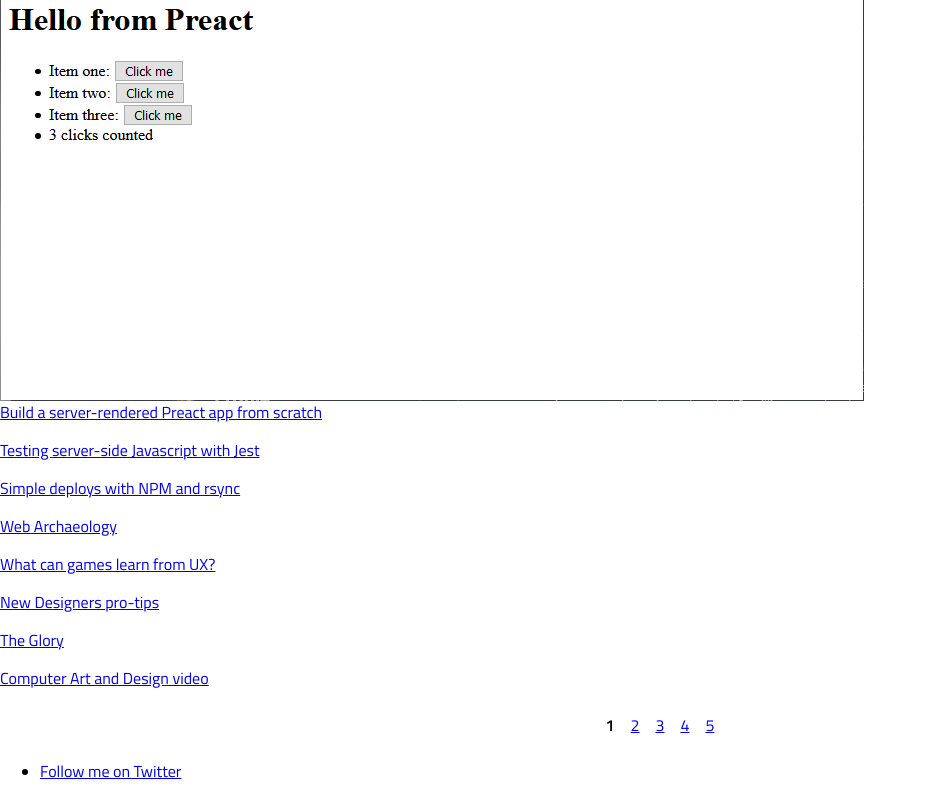
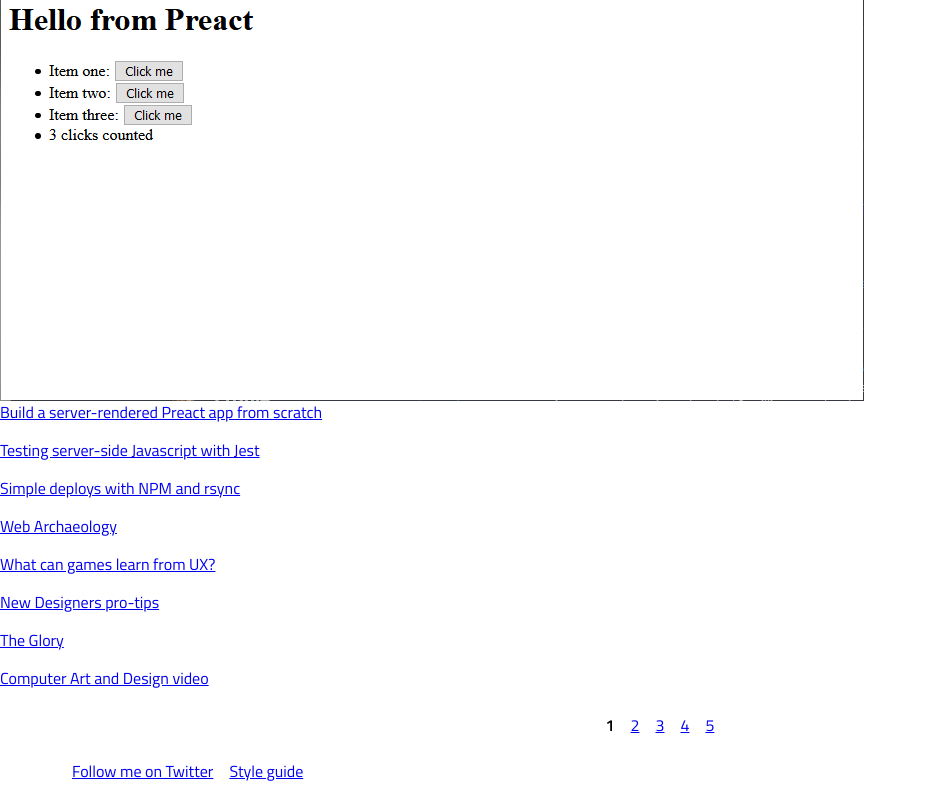
Before and after one commit to velvetkevorkian/website-2021, a Next.js app: page /blog in a window 1280 px wide. Shown: the part 307-1107 px from the top of the page, without its empty margins (0-927 px from the left). Built offline with nearby package versions, Linux system fonts and the light colour scheme.

Commit message:
Refactor footer - basic styling - icon setup

```diff
--- a/components/Footer.tsx
+++ /dev/null
@@ -1,22 +0,0 @@
-import Link from 'next/link'
-
-export default function Footer(): JSX.Element {
-  const links = [
-    { title: 'Follow me on Twitter', href: 'https://twitter.com/k_macquarrie' }
-  ]
-  return (
-    <footer>
-      <nav>
-        <ul>
-          {links.map(l => (
-            <li>
-              <Link href={l.href}>
-                <a>{l.title}</a>
-              </Link>
-            </li>
-          ))}
-        </ul>
-      </nav>
-    </footer>
-  )
-}
--- /dev/null
+++ b/components/Footer/index.tsx
@@ -0,0 +1,32 @@
+import Link from 'next/link'
+import twitter from 'assets/images/twitter.svg'
+import styles from './styles.module.css'
+
+export default function Footer() {
+  const links = [
+    { title: 'Follow me on Twitter', href: 'https://twitter.com/k_macquarrie', icon: twitter },
+    { title: 'Style guide', href: '/style-guide' },
+  ]
+  return (
+    <footer>
+      <nav>
+        <ul className={styles['footer-nav-list']}>
+          {links.map(l => (
+            <li className={styles['footer-nav-item']}>
+              <Link href={l.href}>
+                <a className={styles['footer-nav-link']}>
+                  { l.icon && (
+                    <svg className={styles['footer-nav-icon']}>
+                      <use href={`${l.icon}#icon`}/>
+                    </svg>
+                  )}
+                  {l.title}
+                </a>
+              </Link>
+            </li>
+          ))}
+        </ul>
+      </nav>
+    </footer>
+  )
+}
--- /dev/null
+++ b/components/Footer/styles.module.css
@@ -0,0 +1,26 @@
+.footer-nav-list {
+  display: flex;
+  justify-content: left;
+  align-items: stretch;
+  list-style: none;
+}
+
+.footer-nav-item {
+  margin-top: 0;
+}
+
+.footer-nav-item + .footer-nav-item {
+  margin-left: 1em;
+}
+
+.footer-nav-link {
+  display: flex;
+  align-items: stretch;
+  justify-content: center;
+}
+
+.footer-nav-icon {
+  width: 1.5em;
+  height: 1.5em;
+  margin-right: 0.5em;
+}
```
Also changed, not shown: assets/images/twitter.svg (added).
